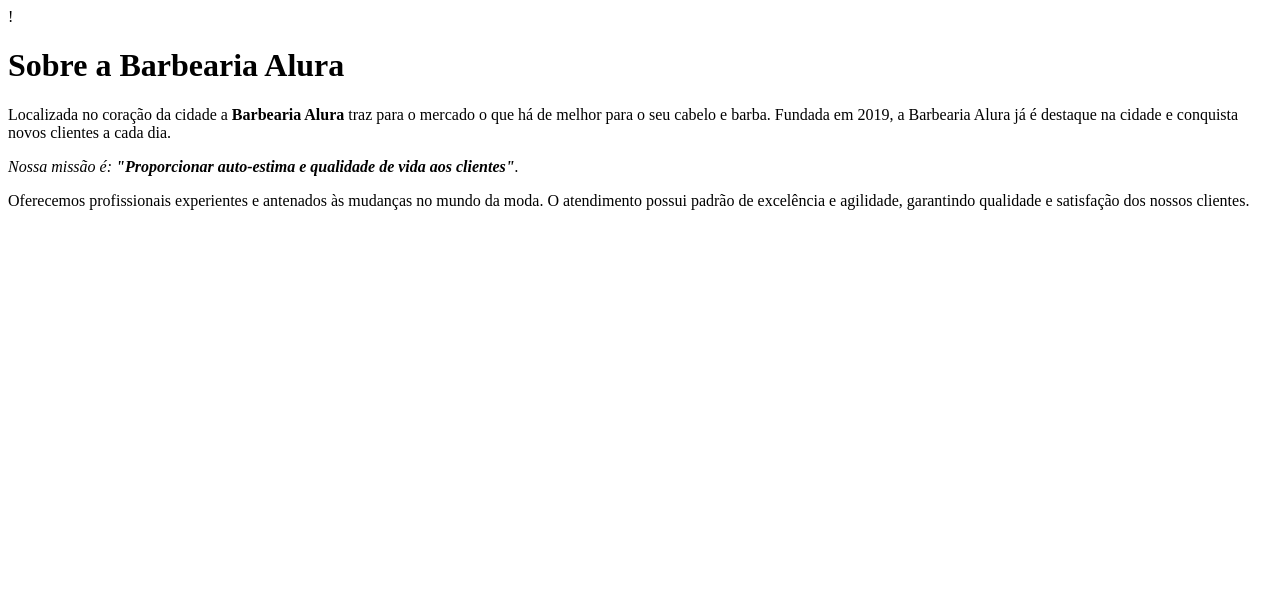
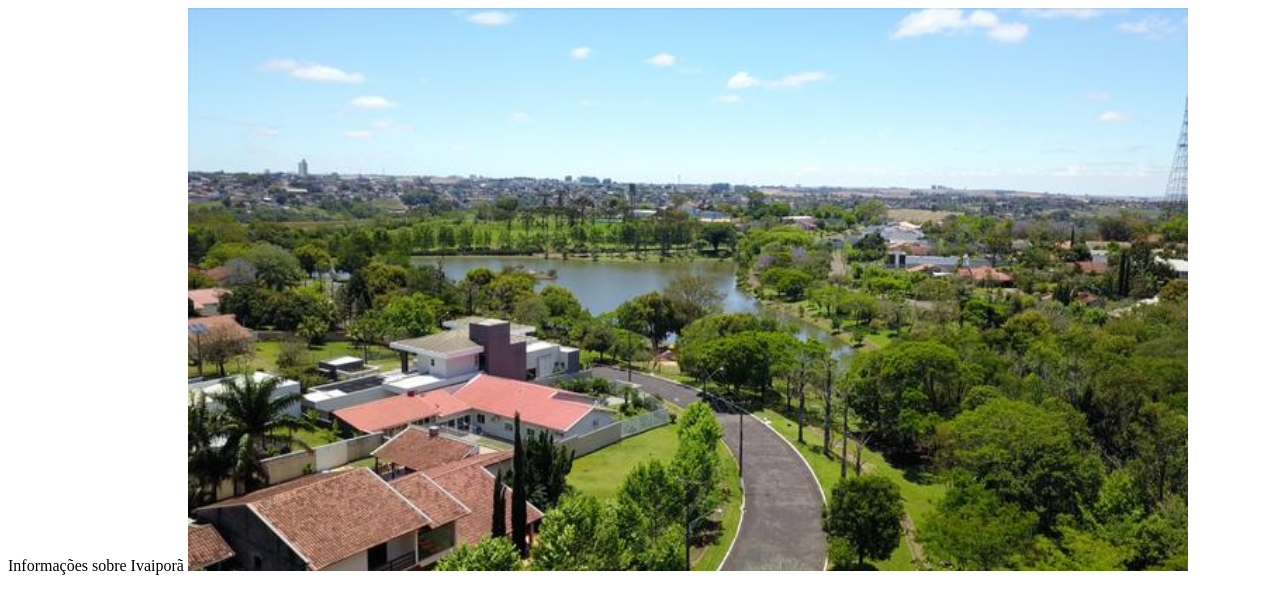
Before and after one commit to haeloana/htmlheloana, a plain HTML site: page index.html in a window 1280 px wide. Drawn offline with Linux system fonts and the light colour scheme.

Commit message:
Add files via upload

```diff
--- a/index.html
+++ b/index.html
@@ -1,22 +1,14 @@
- !
-
 <!DOCTYPE html>
 <html lang="pt-br">
-<head>
+<head>Informações sobre Ivaiporã</head>
+    <img class="fotinha" src="tree.jpg" alt="">
     <meta charset="UTF-8">
     <meta http-equiv="X-UA-Compatible" content="IE=edge">
     <meta name="viewport" content="width=device-width, initial-scale=1.0">
-    <title>heloana</title>
-</head>
+    <title>Teste heloana</title>
+    <link rel="stylesheet" href="style.css">
 <body>
-    <h1>Sobre a Barbearia Alura</h1>
-
-    <p>Localizada no coração da cidade a <strong>Barbearia Alura</strong> traz para o mercado o que há de melhor para o seu cabelo e barba.
-    Fundada em 2019, a Barbearia Alura já é destaque na cidade e conquista novos clientes a cada dia.</p>
-
-    <p><em>Nossa missão é: <strong>"Proporcionar auto-estima e qualidade de vida aos clientes"</strong>.</em></p>
-
-    <p>Oferecemos profissionais experientes e antenados às mudanças no mundo da moda.
-    O atendimento possui padrão de excelência e agilidade, garantindo qualidade e satisfação dos nossos clientes.</p>
+ <p class="A cidade é conhecida pelas ruas bem planejadas e longas avenidas. O município tem um comércio forte e diversificado, que é imnado pelo agronegócio com a produção de soja, trigo, milho, café e pecuária leiteira. onde há conscientização e preservação do meio ambiente. Conheça!"></p>
 </body>
+<body>
 </html>
--- /dev/null
+++ b/style.css
@@ -0,0 +1,6 @@
+.fotinha{
+width: 1000px;
+}
+.paragrafo {
+    font-size: medium;
+}
```
Also changed, not shown: tree.jpg (added).
